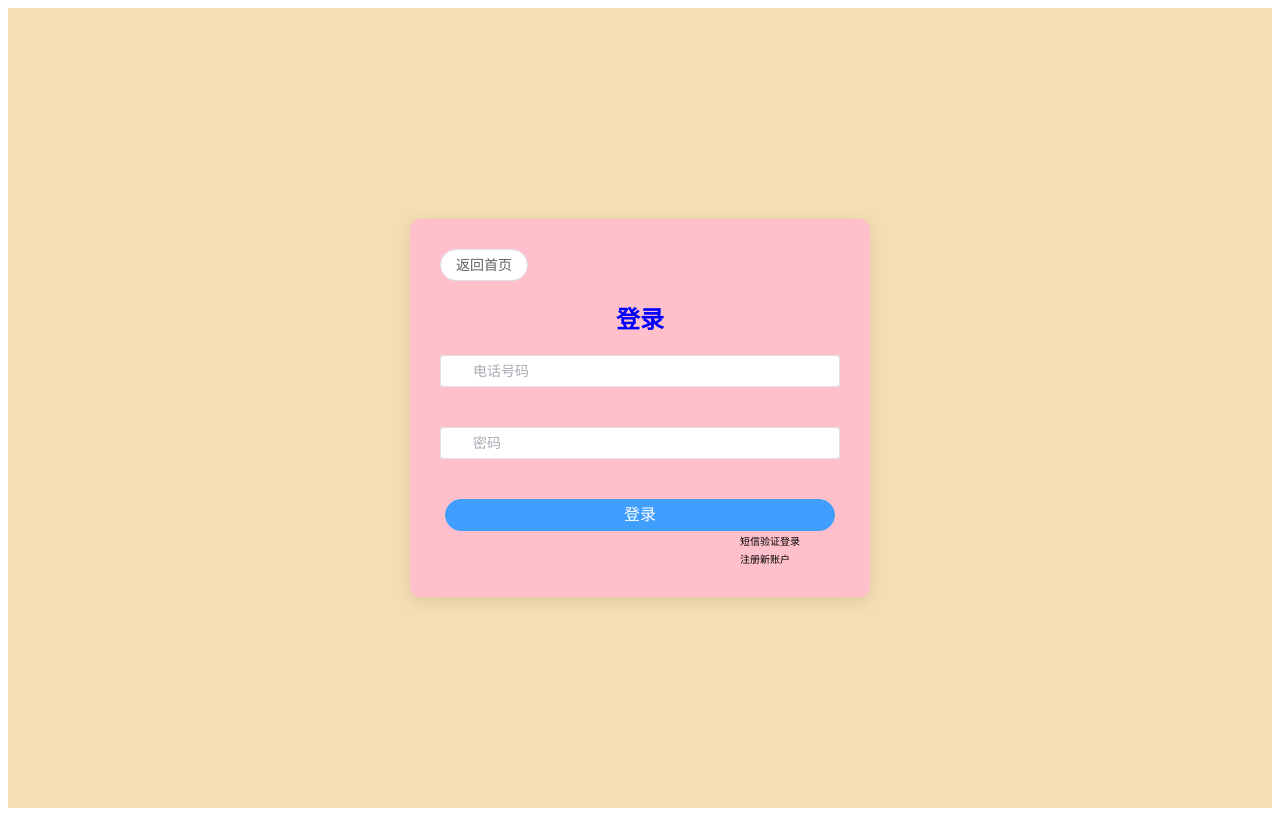
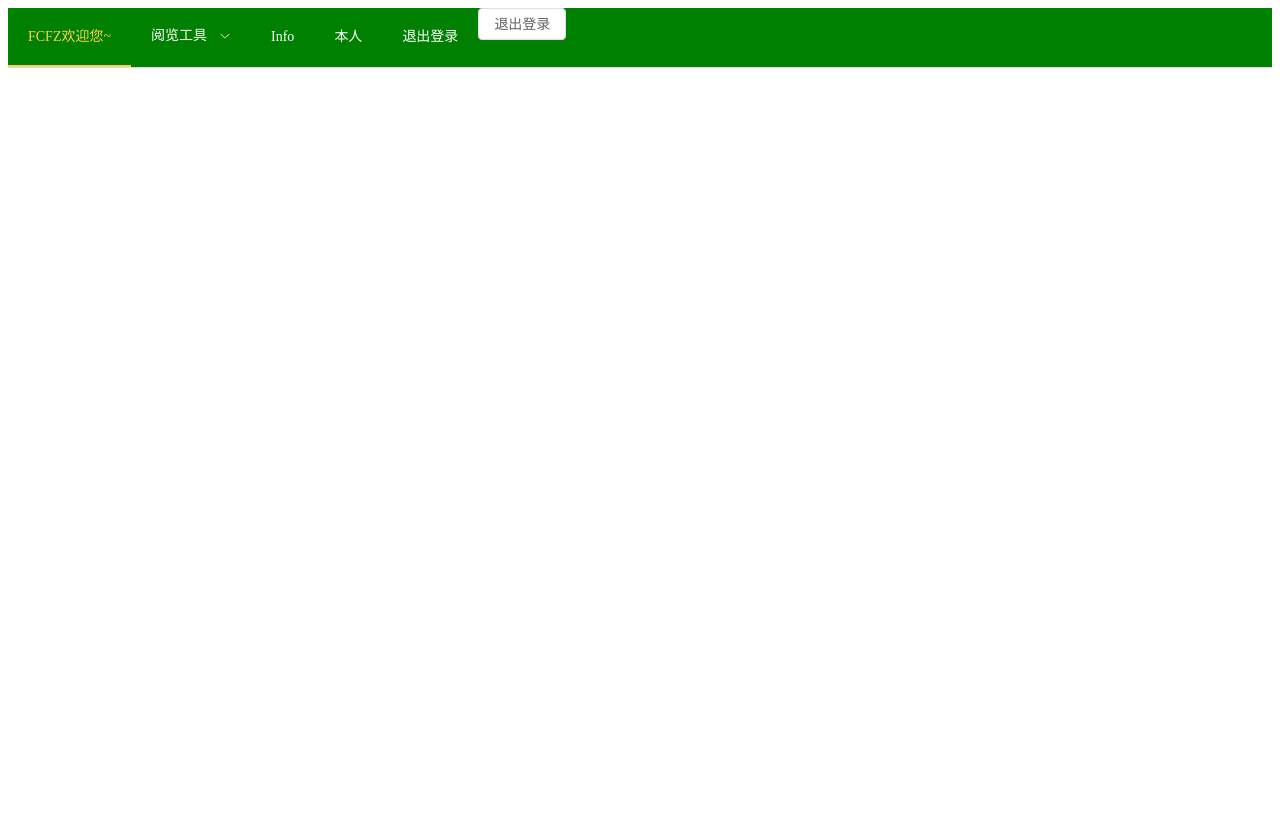
Before and after one commit to Driver-Tu/sclook, a Vue app: page / in a window 1280 px wide. Built offline with nearby package versions, Linux system fonts and the light colour scheme.

Commit message:
加入注销功能 v1.0.4

```diff
--- a/package.json
+++ b/package.json
@@ -3,8 +3,8 @@
   "version": "0.1.0",
   "private": true,
   "scripts": {
-    "serve": "vue-cli-service serve",
-    "build": "vue-cli-service build",
+    "serve": "vue-cli-service serve --open",
+    "build": "vue-cli-service build --open",
     "lint": "vue-cli-service lint"
   },
   "dependencies": {
--- a/src/components/HelloLogin.vue
+++ b/src/components/HelloLogin.vue
@@ -1,8 +1,7 @@
 <template>
-
-  <div class="login-page" style="background-color: wheat;">
-    <div class="login-form" style="background-color: pink;">
-      <el-button round @click="ChangeWeb" style="">返回首页</el-button>
+  <div class="login-page">
+    <div class="login-form" style="background-color: whitesmoke;">
+      <el-button round @click="ChangeWeb" style="background-color: rgba(224,204,28,0.15)">返回首页</el-button>
       <h2 class="login-title" style="color: blue;">{{ title }}</h2>
       <el-input class="telephone" v-model="loginAll.telephone" placeholder="电话号码" prefix-icon="el-icon-mobile"
         clearable></el-input>
@@ -37,13 +36,21 @@
         <el-button class="login-button" v-if="title === '短信验证'" round @click="TelephoneLogin">短信登录</el-button>
         <el-button class="register-button" v-if="title === '注册'" round @click="ChangeRegister">注册</el-button>
       </div>
-      <div>
-        <a class="return" v-if="title !== '短信验证'" style="text-decoration: none; font-size: 10px;"
-          @click="ChangeLoginMessage">短信验证登录</a>
-        <a class="return" v-if="title !== '短信验证'" style="text-decoration: none; font-size: 10px;"
-           @click="ChangeRegister">注册新账户</a>
-        <a class="return" v-if="title === '注册' || title === '短信验证'" style="text-decoration: none; font-size: 10px;"
-          @click="ChangeLogin">点击返回登录</a>
+      <div style="font-size: 20px">
+        <ul>
+          <li>
+            <a class="return" v-if="title !== '短信验证'" style=""
+               @click="ChangeLoginMessage">短信验证登录</a>
+          </li>
+          <li>
+            <a class="return" v-if="title !== '注册'" style=""
+               @click="ChangeRegister">注册新账户</a>
+          </li>
+          <li>
+            <a class="return" v-if="title === '注册' || title === '短信验证'" style=""
+               @click="ChangeLogin">点击返回登录</a>
+          </li>
+        </ul>
       </div>
     </div>
   </div>
@@ -113,6 +120,7 @@ const handleLogin = () => {
     if (response.data.code === "200") {
       localStorage.setItem("token", response.data.data);
       Success(response.data.message);
+      router.push("/")
     } else {
       Error(response.data.message);
     }
@@ -157,6 +165,7 @@ const TelephoneLogin = () => {
        if(response.data.code==="200"){
          localStorage.setItem("token",response.data.data);
          Success(response.data.message);
+         router.push("/")
        }else{
          Error(response.data.message);
       }
@@ -187,17 +196,24 @@ const ChangeLoginMessage = () => {
 </script>
 
 <style scoped>
-.return {
+ul li {
+  list-style-type: none;
+}
+ul li a{
+  text-decoration: none;
+  font-size: 13px;
   margin-top: 20px;
-  margin-left: 300px;
+  margin-left: 280px;
 }
-
+.return:hover {
+  color: red; /* 悬停时的颜色 */
+}
 .login-page {
   display: flex;
   justify-content: center;
   align-items: center;
   height: 100vh;
-  background-color: #dcbae4;
+  background-color: rgba(138, 190, 210, 0.61);
   font-family: 'Arial', sans-serif;
 }
 
@@ -266,7 +282,7 @@ const ChangeLoginMessage = () => {
 
   .login-button,
   .register-button {
-    width: 100%;
+    width: 90%;
     margin: 5px 0;
   }
 }
--- a/src/components/HomeAll.vue
+++ b/src/components/HomeAll.vue
@@ -1,14 +1,72 @@
 <template>
-  <div class="common-layout">
-    <el-container>
-      <el-header style="background-color: aqua;height: 400px;">
-      </el-header>
-      <el-main style="background-color: brown;height: 700px;">
-      </el-main>
-    </el-container>
-  </div>
+  <el-menu
+      :default-active="activeIndex2"
+      class="el-menu-demo"
+      mode="horizontal"
+      background-color="green"
+      text-color="#fff"
+      active-text-color="#ffd04b"
+      @select="handleSelect"
+  >
+    <el-menu-item index="1">FCFZ欢迎您~</el-menu-item>
+    <div>
+      <el-sub-menu index="2">
+        <template #title>阅览工具</template>
+        <el-menu-item index="2-1">邮件阅览</el-menu-item>
+        <el-menu-item index="2-2">通知阅览</el-menu-item>
+        <el-menu-item index="2-3">我的任务</el-menu-item>
+      </el-sub-menu>
+    </div>
+    <el-menu-item index="3">Info</el-menu-item>
+    <el-menu-item index="4">本人</el-menu-item>
+    <el-menu-item index="5" @click="UserLogin">
+        退出登录
+    </el-menu-item>
+    <el-button plain @click="dialogVisible = true">
+      退出登录
+    </el-button>
+
+    <el-dialog
+        v-model="dialogVisible"
+        title="Tips"
+        width="500"
+    >
+      <span>您是否要退出登录？</span>
+      <template #footer>
+        <div class="dialog-footer">
+          <el-button @click="dialogVisible = false">不退出</el-button>
+          <el-button type="primary" @click="UserLogin">
+            确定退出
+          </el-button>
+        </div>
+      </template>
+    </el-dialog>
+  </el-menu>
 </template>
 <script setup>
+import { ref } from 'vue'
+import router from "@/routes";
+import {ElNotification} from "element-plus";
+
+const activeIndex2 = ref('1')
+const dialogVisible = ref(false)
+
+const handleSelect = (key,keyPath) => {
+  console.log(key, keyPath)
+}
+// 判断用户是否登录
+function Success(str){
+  ElNotification({
+    title: '成功',
+    message: str,
+    type: 'success'
+  })
+}
+const UserLogin=()=>{
+  dialogVisible.value = false;
+  Success("退出成功");
+  router.push("/login")
+}
 </script>
 
 <style scoped>
--- a/src/routes/index.js
+++ b/src/routes/index.js
@@ -2,10 +2,10 @@ import { createRouter,createWebHashHistory } from "vue-router";
 
 const routes=[
     {
-        path:"/",
+        path:"/login",
         component:()=>import("../components/HelloLogin.vue")
     },{
-        path:"/Home",
+        path:"/",
         component:()=>import("../components/HomeAll.vue")
     },
 ]
```
Also changed, not shown: src/components/jkk.vue (deleted, +0 -13 lines), src/assets/8208f347cb159cce.webp (added).
